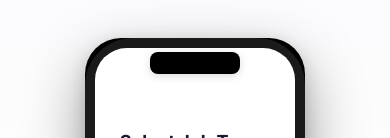
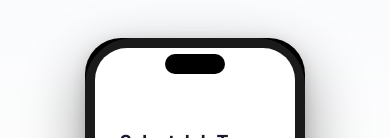
Before and after one commit to MacManley/onsite-trades, a React (Vite) app: page / in a window 390 px wide. Shown: the part 375-513 px from the top of the page. Built offline with nearby package versions, Linux system fonts and the light colour scheme.

Commit message:
dynamic island fix

```diff
--- a/src/components/ScreenCarousel.module.css
+++ b/src/components/ScreenCarousel.module.css
@@ -52,12 +52,12 @@
   top: 8px;
   left: 50%;
   transform: translateX(-50%);
-  width: 80px;
-  height: 22px;
+  width: 90px;
+  height: 30px;
   background: #000;
-  border-radius: 50% / 50%;
-  box-shadow: 0 2px 8px rgba(0, 0, 0, 0.15);
+  border-radius: 30px;
 }
+
 
 .phoneContent {
   flex: 1;
@@ -187,10 +187,10 @@
   }
 
   .phoneStatusBar::after {
-    width: 90px;
-    height: 22px;
-    top: 4px;
-    border-radius: 8px;
+    width: 60px;
+    height: 20px;
+    top: 6px;
+    border-radius: 30px;
   }
 
   .phoneContent {
```
